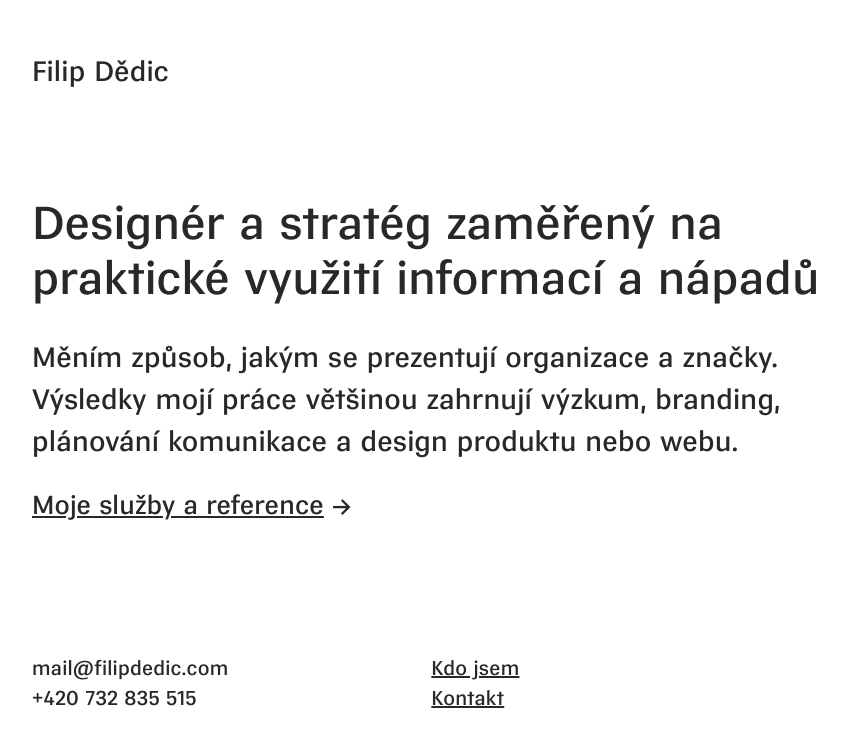
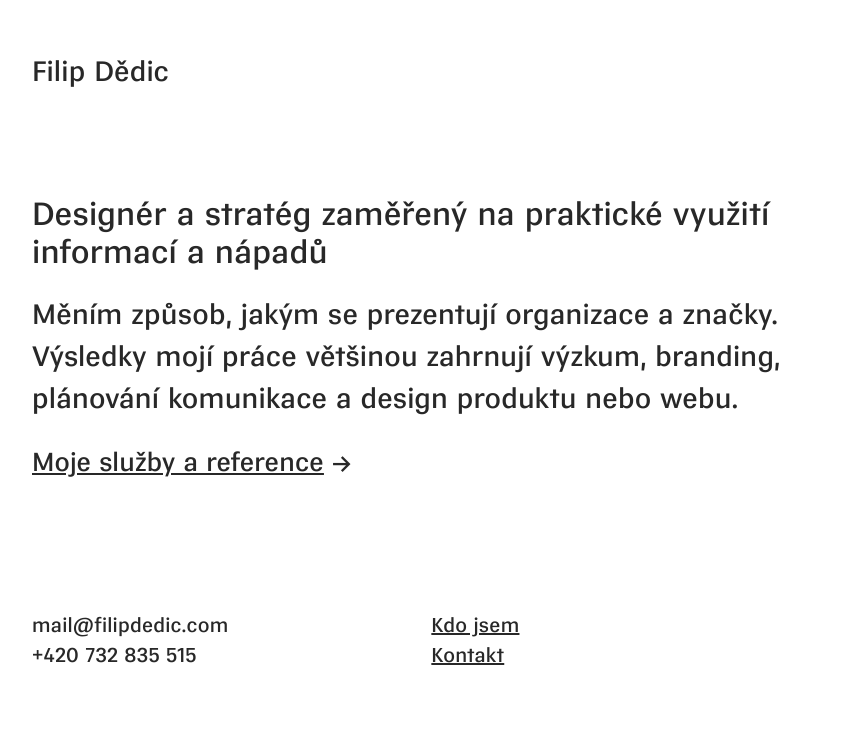
Before and after one commit to fdedic/fdedic.github.io, a Jekyll site: the page built from index.md, in a window 1280 px wide. Shown: the top 747 px of the page, without its empty margins (32-879 px from the left). Built offline with Jekyll 4.4.1, drawn with Linux system fonts in a browser that asks for light colours; nearby versions of some CDN libraries.

Commit message:
Update style.css

```diff
--- a/assets/css/style.css
+++ b/assets/css/style.css
@@ -109,7 +109,7 @@ ol + h6 {
   }
 
 h1 {
-  font-size: 1.875rem;
+  font-size: 2rem;
   line-height: 1.2;
   margin-bottom: ;
   padding-top: ;
@@ -118,7 +118,7 @@ h1 {
 @media (min-width: 46.875em) {
 
 h1 {
-    font-size: 2.875rem;
+    font-size: 2rem;
     line-height: 1.2;
     margin-bottom: ;
     padding-top: ;
```
